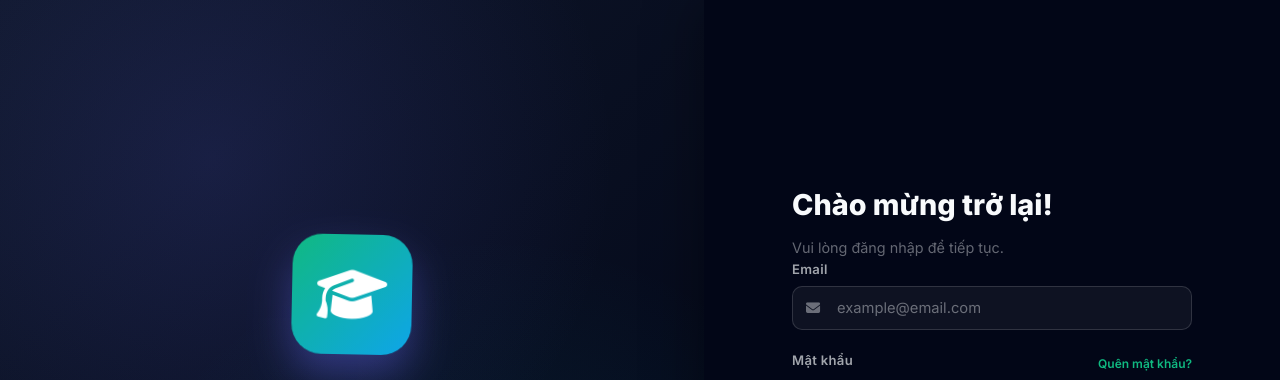
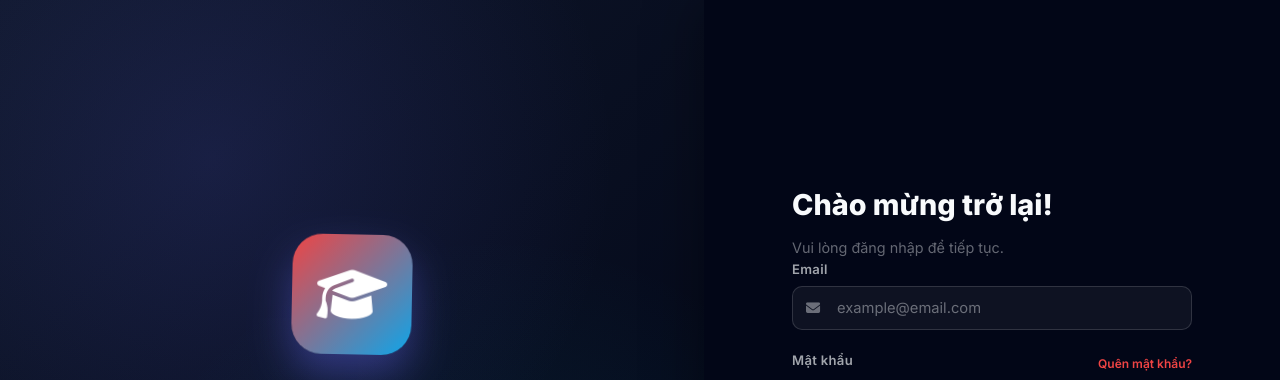
Before and after one commit to HoangDuy310105/WebTracNghiem, a website: page frontend/pages/login.html in a window 1280 px wide. Shown: the top 380 px of the page. Drawn offline with Linux system fonts and the light colour scheme.

Commit message:
style: change primary color to red (#ef4444) in update branch

```diff
--- a/frontend/css/dark-theme.css
+++ b/frontend/css/dark-theme.css
@@ -10,8 +10,8 @@
     --card-hover: rgba(255, 255, 255, 0.07);
     --border: rgba(255, 255, 255, 0.08);
     --border-2: rgba(255, 255, 255, 0.14);
-    --primary: #10b981;
-    --primary-d: #059669;
+    --primary: #ef4444;
+    --primary-d: #dc2626;
     --secondary: #0ea5e9;
     --accent: #3b82f6;
     --success: #10b981;
```
